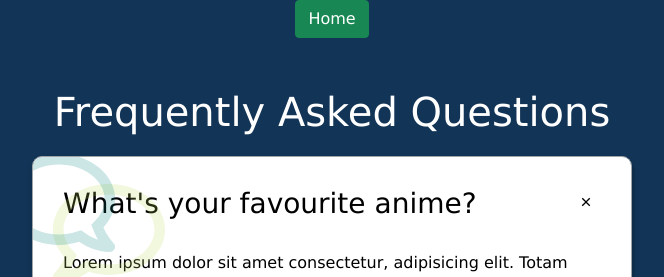
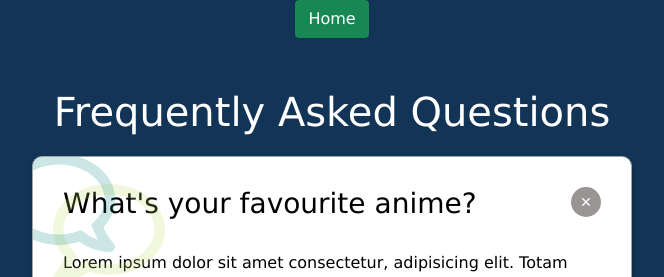
Before and after one commit to ShannaJSmith/css-components, a React (Create React App) app in the folder react-components/: page /faq in a window 1280 px wide. Shown: the top 277 px of the page, without its empty margins (308-972 px from the left). Built offline with nearby package versions, Linux system fonts and the light colour scheme.

Commit message:
make close button round

```diff
--- a/react-components/src/components/FAQCollapse.css
+++ b/react-components/src/components/FAQCollapse.css
@@ -66,6 +66,7 @@
 .faq-toggle {
   background-color: transparent;
   border: 0;
+  border-radius: 50%;
   cursor: pointer;
   display: flex;
   align-items: center;
@@ -85,8 +86,13 @@
 
 .faq.active .faq-toggle .close-icon {
   display: block;
+  color: white;
 }
 
 .faq.active .faq-toggle .down-arrow {
   display: none;
 }
+
+.faq.active .faq-toggle {
+  background-color: rgb(153, 149, 149);
+}
```
